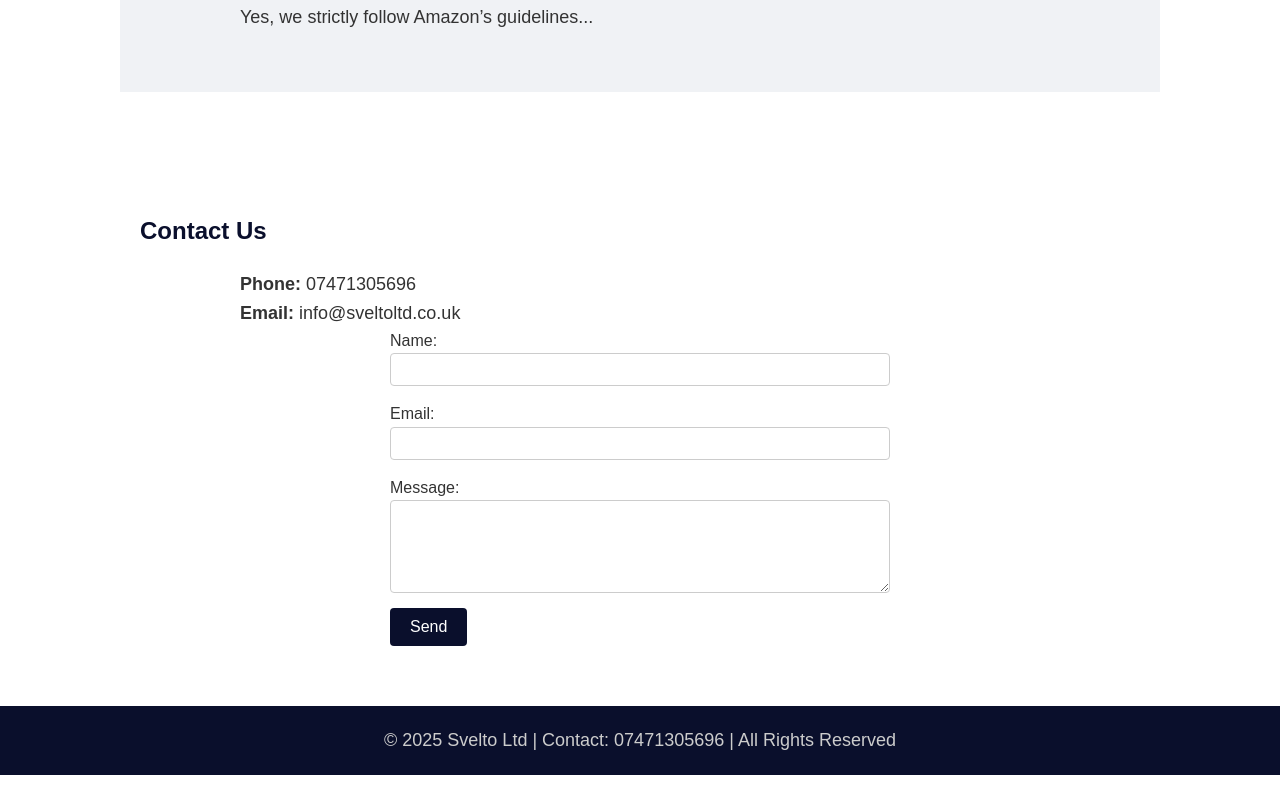
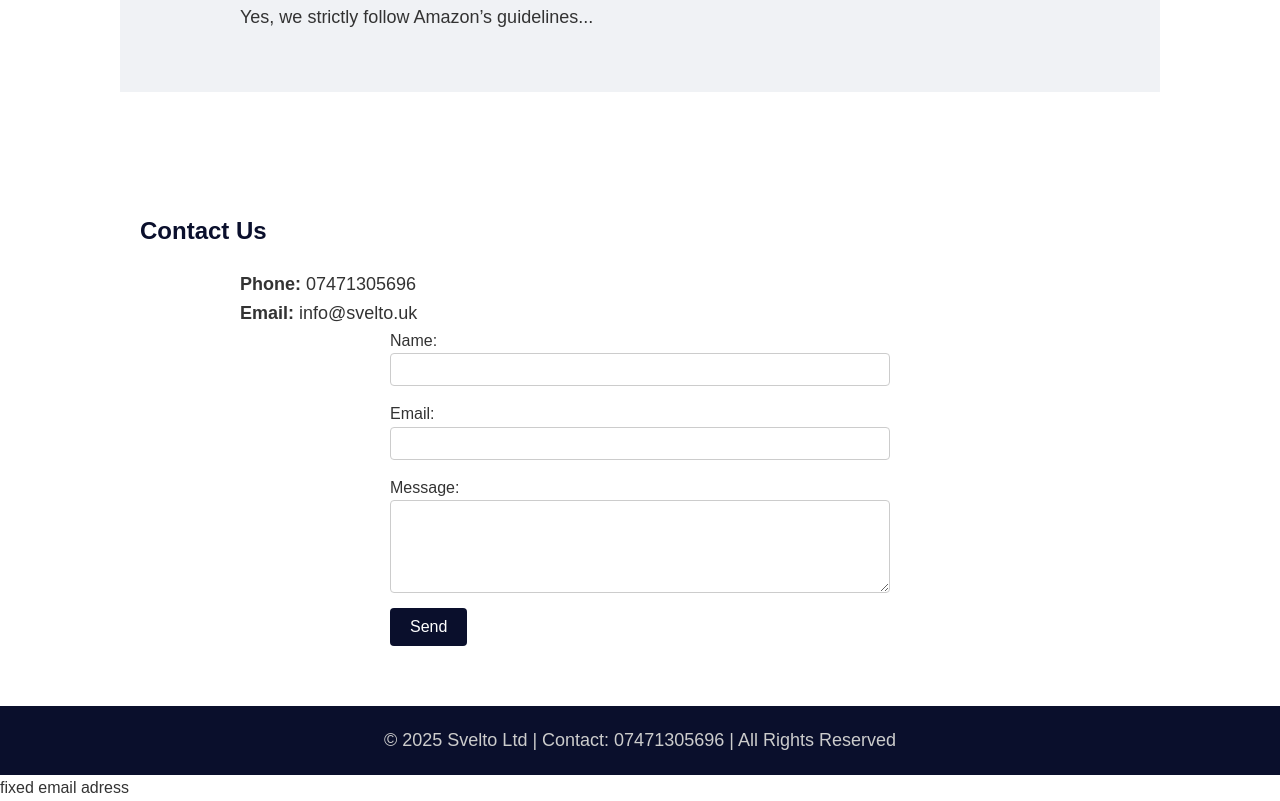
Before and after one commit to sohail6723/Svelto, a plain HTML site: page index.html in a window 1280 px wide. Shown: the part 2205-3006 px from the top of the page. Before the commit the page ends 2980 px from the top, so only its background shows below. Drawn offline with Linux system fonts and the light colour scheme.

Commit message:
Update index.html

```diff
--- a/index.html
+++ b/index.html
@@ -222,8 +222,8 @@
 <section id="contact" class="fade-section">
   <h2>Contact Us</h2>
   <p><strong>Phone:</strong> 07471305696</p>
-  <p><strong>Email:</strong> info@sveltoltd.co.uk</p>
-  <form action="mailto:info@sveltoltd.co.uk" method="post" enctype="text/plain" style="max-width: 500px; margin: auto;">
+  <p><strong>Email:</strong> info@svelto.uk</p>
+  <form action="mailto:info@svelto.uk" method="post" enctype="text/plain" style="max-width: 500px; margin: auto;">
     <label for="name">Name:</label><br/>
     <input type="text" id="name" name="name" required /><br/>
     <label for="email">Email:</label><br/>
@@ -257,3 +257,4 @@
 
 </body>
 </html>
+fixed email adress
```
